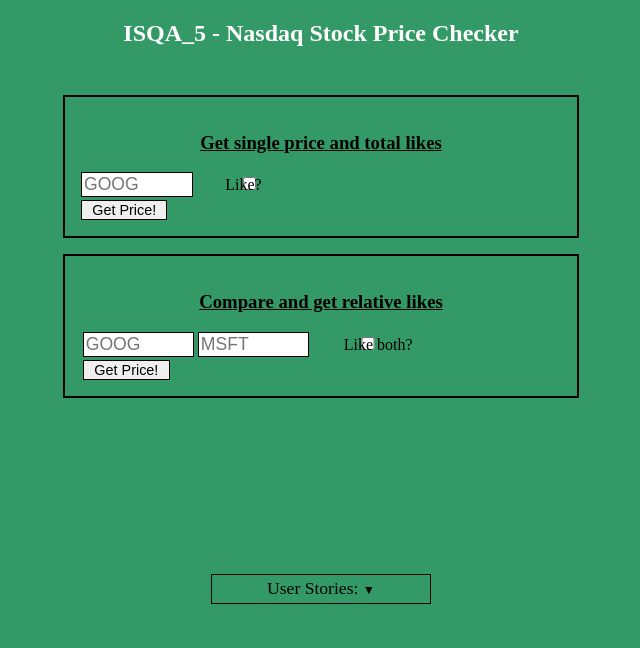
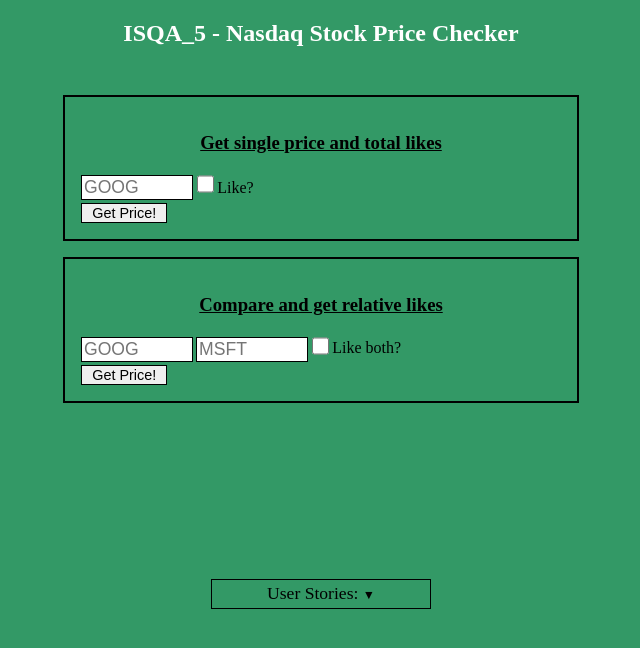
Before and after one commit to NolanKuenzi/stockPriceChecker, a React app in the folder client/: page / in a window 1280 px wide. Shown: the whole page, without its empty margins (319-959 px from the left). Built offline with nearby package versions, Linux system fonts and the light colour scheme.

Commit message:
fixed checkbox styling

```diff
--- a/client/src/css/style.css
+++ b/client/src/css/style.css
@@ -41,14 +41,22 @@
     width: 6em;
 }
 
-.lowerInputs {
-    margin-left: 0.1em;
-    margin-right: 0.1em;
+#input2 {
+    margin-left: 0.2em;
 }
 
-.qMark {
-   position: relative;
-   right: 5em;
+.cBox {
+    width: 1em;
+    height: 1em;
+}
+
+#cBoxLabel {
+    font-size: 0.9em;
+}
+
+#cBoxLabel1 {
+    position: relative;
+    bottom: 0.1em;
 }
 
 button {
@@ -58,11 +66,6 @@
     border: 0.1em solid black;
     outline: none;
     width: 6em;
-}
-
-#secondBtn {
-    position: relative;
-    left: 0.15em;
 }
 
 button:active {
--- a/client/src/js/components/container/stocks.js
+++ b/client/src/js/components/container/stocks.js
@@ -94,8 +94,10 @@
             value={singlePrice}
             onChange={e => setSinglePrice(e.target.value)}
           />
-          <input type="checkbox" onInput={e => toggleLike(e)} />
-          <span className="qMark">Like?</span>
+          <label htmlFor="cBox0">
+            <input className="cBox" id="cBox0" type="checkbox" onInput={e => toggleLike(e)} />
+            <span className="cBoxLabel">Like?</span>
+          </label>
           <br />
           <button id="button0" type="submit">
             Get Price!
@@ -108,7 +110,6 @@
           <input
             id="input1"
             type="text"
-            className="lowerInputs"
             placeholder="GOOG"
             value={compPrice1}
             onChange={e => setCompPrice1(e.target.value)}
@@ -116,13 +117,17 @@
           <input
             id="input2"
             type="text"
-            className="lowerInputs"
             placeholder="MSFT"
             value={compPrice2}
             onChange={e => setCompPrice2(e.target.value)}
           />
-          <input type="checkbox" onInput={e => toggleLikeBoth(e)} />
-          <span className="qMark">Like both?</span>
+          <label htmlFor="cBox1">
+            <input className="cBox" id="cBox1" type="checkbox" onInput={e => toggleLikeBoth(e)} />
+            <span className="cBoxLabel" id="cBoxLabel1">
+              Like both?
+            </span>
+          </label>
+          <br />
           <button type="submit" id="secondBtn">
             Get Price!
           </button>
--- a/public/main.css
+++ b/public/main.css
@@ -1 +1 @@
-body{background-color:#396}h2{color:#fff;text-align:center}#singlePriceDiv{border:2px solid #000;margin-top:3em;width:30em;padding:1em;margin-left:auto;margin-right:auto}.h3{text-align:center;text-decoration:underline}#compareDiv{border:2px solid #000;margin-top:1em;width:30em;padding:1em;margin-left:auto;margin-right:auto}input{outline:none;border:.1em solid #000;font-size:1.1em;width:6em}.lowerInputs{margin-left:.1em;margin-right:.1em}.qMark{position:relative;right:5em}button{margin-top:.2em;font-size:.9em;cursor:pointer;border:.1em solid #000;outline:none;width:6em}#secondBtn{position:relative;left:.15em}button:active{background-color:#396;outline:none;transform:translateY(.3em);color:#fff}#stockInfo{margin-top:3em;background-color:#fff;font-size:1.2em;width:30em;padding:.5em}#stockInfo,#usDiv{border:.1em solid #000;text-align:center;margin-left:auto;margin-right:auto}#usDiv{margin-top:10em;font-size:1.1em;cursor:pointer;width:12em;padding:.2em}#usDivSpan{font-size:.7em}#userStoriesDiv{width:50em;margin-left:auto;margin-right:auto}ul{list-style-type:none}#footerDiv{margin-top:2em;width:40em;margin-left:auto;margin-right:auto}
+body{background-color:#396}h2{color:#fff;text-align:center}#singlePriceDiv{border:2px solid #000;margin-top:3em;width:30em;padding:1em;margin-left:auto;margin-right:auto}.h3{text-align:center;text-decoration:underline}#compareDiv{border:2px solid #000;margin-top:1em;width:30em;padding:1em;margin-left:auto;margin-right:auto}input{outline:none;border:.1em solid #000;font-size:1.1em;width:6em}#input2{margin-left:.2em}.cBox{width:1em;height:1em}#cBoxLabel{font-size:.9em}#cBoxLabel1{position:relative;bottom:.1em}button{margin-top:.2em;font-size:.9em;cursor:pointer;border:.1em solid #000;outline:none;width:6em}button:active{background-color:#396;outline:none;transform:translateY(.3em);color:#fff}#stockInfo{margin-top:3em;background-color:#fff;font-size:1.2em;width:30em;padding:.5em}#stockInfo,#usDiv{border:.1em solid #000;text-align:center;margin-left:auto;margin-right:auto}#usDiv{margin-top:10em;font-size:1.1em;cursor:pointer;width:12em;padding:.2em}#usDivSpan{font-size:.7em}#userStoriesDiv{width:50em;margin-left:auto;margin-right:auto}ul{list-style-type:none}#footerDiv{margin-top:2em;width:40em;margin-left:auto;margin-right:auto}
```
Also changed, not shown: public/main.js.
